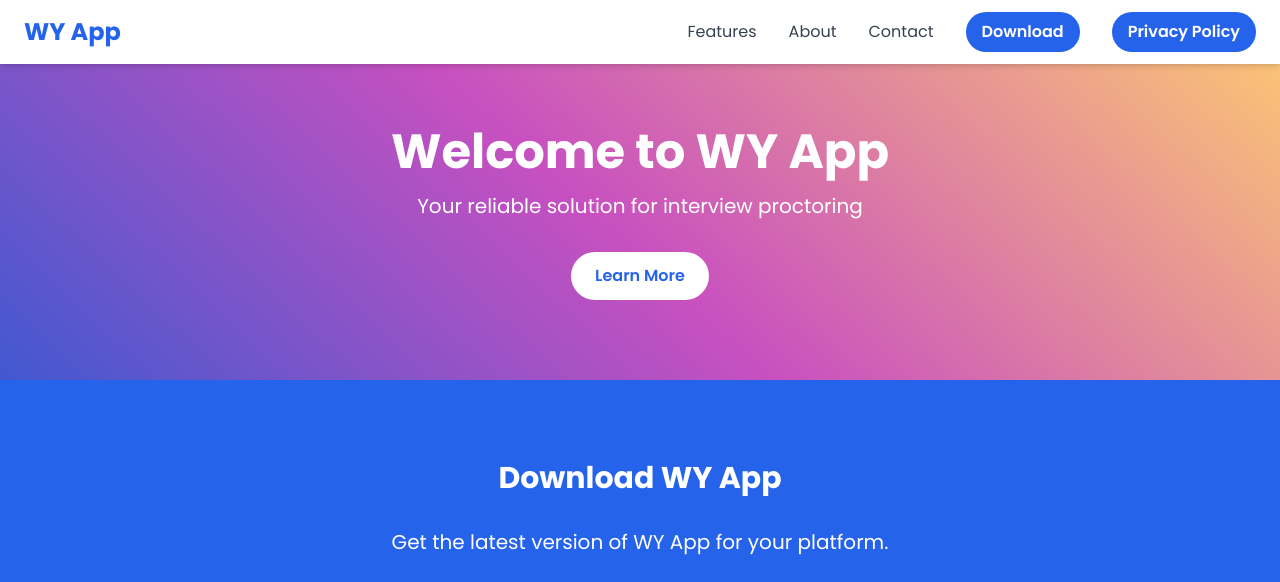
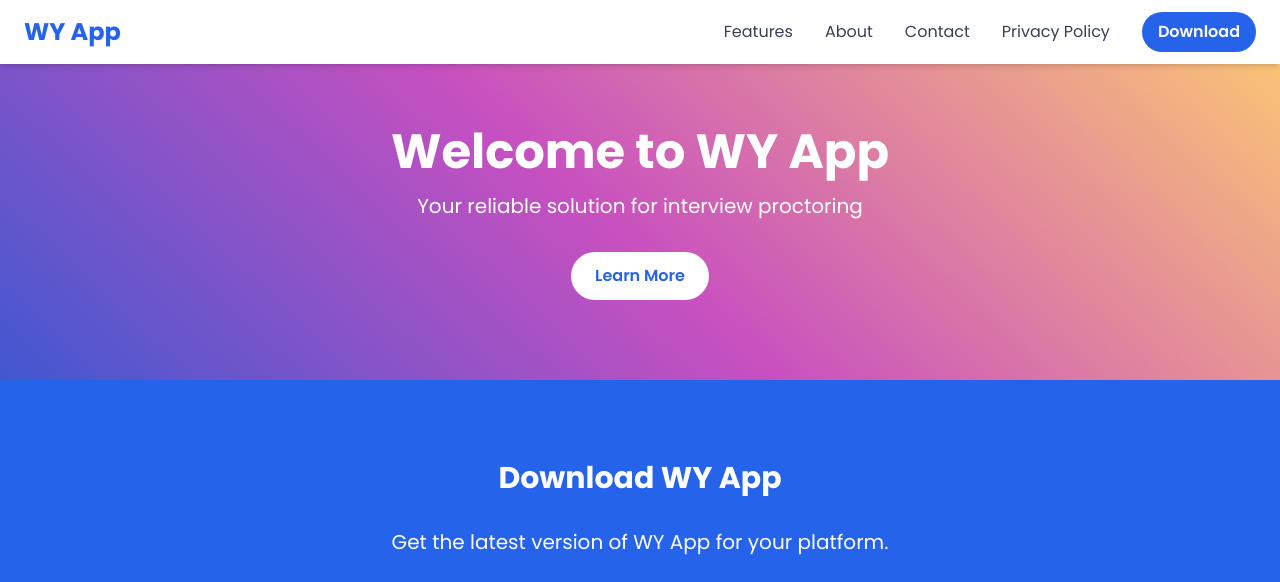
Before and after one commit to vimal-mounish/wy.site, a website: page index.html in a window 1280 px wide. Shown: the top 582 px of the page. Drawn offline with nearby package versions, Linux system fonts and the light colour scheme.

Commit message:
updated ux

```diff
--- a/index.html
+++ b/index.html
@@ -37,11 +37,10 @@
           <a href="#features" class="text-gray-700 hover:text-blue-600 transition duration-300">Features</a>
           <a href="#about" class="text-gray-700 hover:text-blue-600 transition duration-300">About</a>
           <a href="#contact" class="text-gray-700 hover:text-blue-600 transition duration-300">Contact</a>
+          <a href="/privacy-policy.html" class="text-gray-700 hover:text-blue-600 transition duration-300">Privacy
+            Policy</a>
           <a href="#download"
             class="bg-blue-600 text-white px-4 py-2 rounded-full font-semibold hover:bg-blue-700 transition duration-300">Download</a>
-          <a href="/privacy-policy.html"
-            class="bg-blue-600 text-white px-4 py-2 rounded-full font-semibold hover:bg-blue-700 transition duration-300">Privacy
-            Policy</a>
         </div>
       </div>
   </nav>
```
